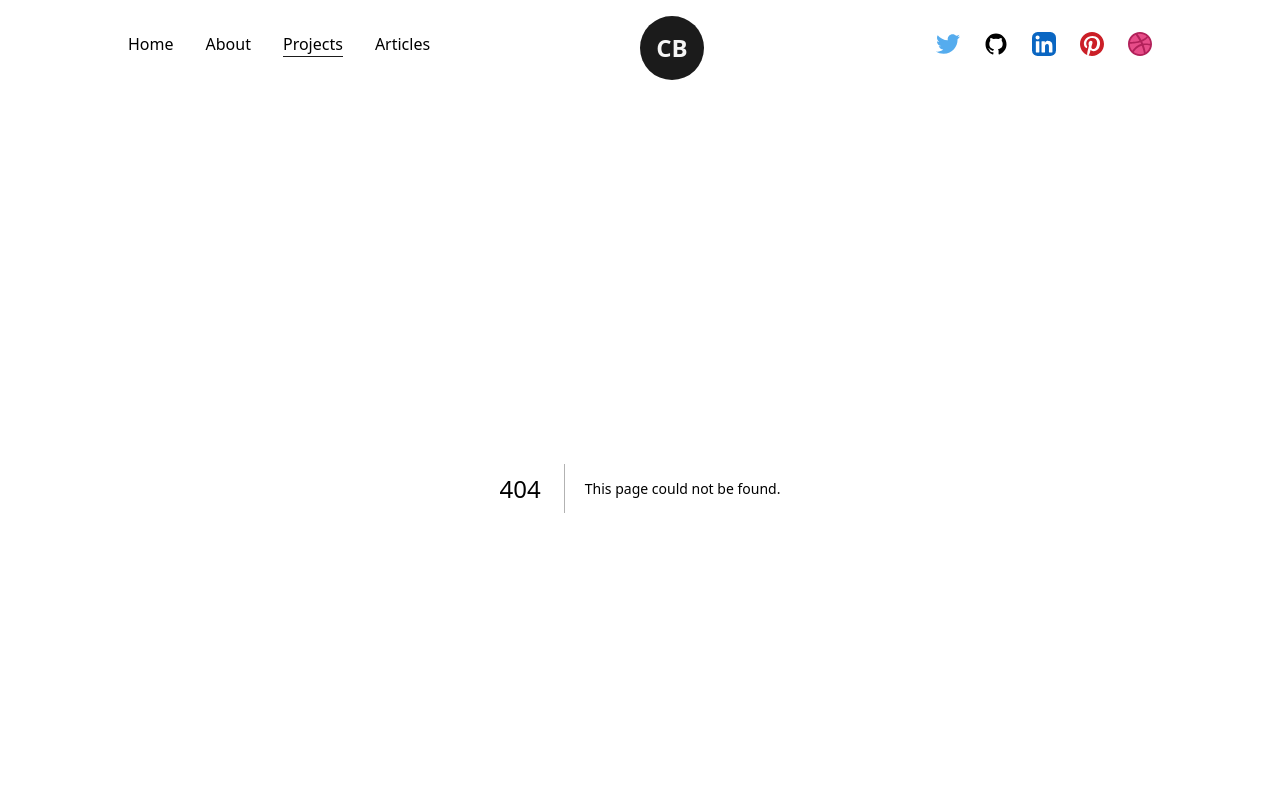
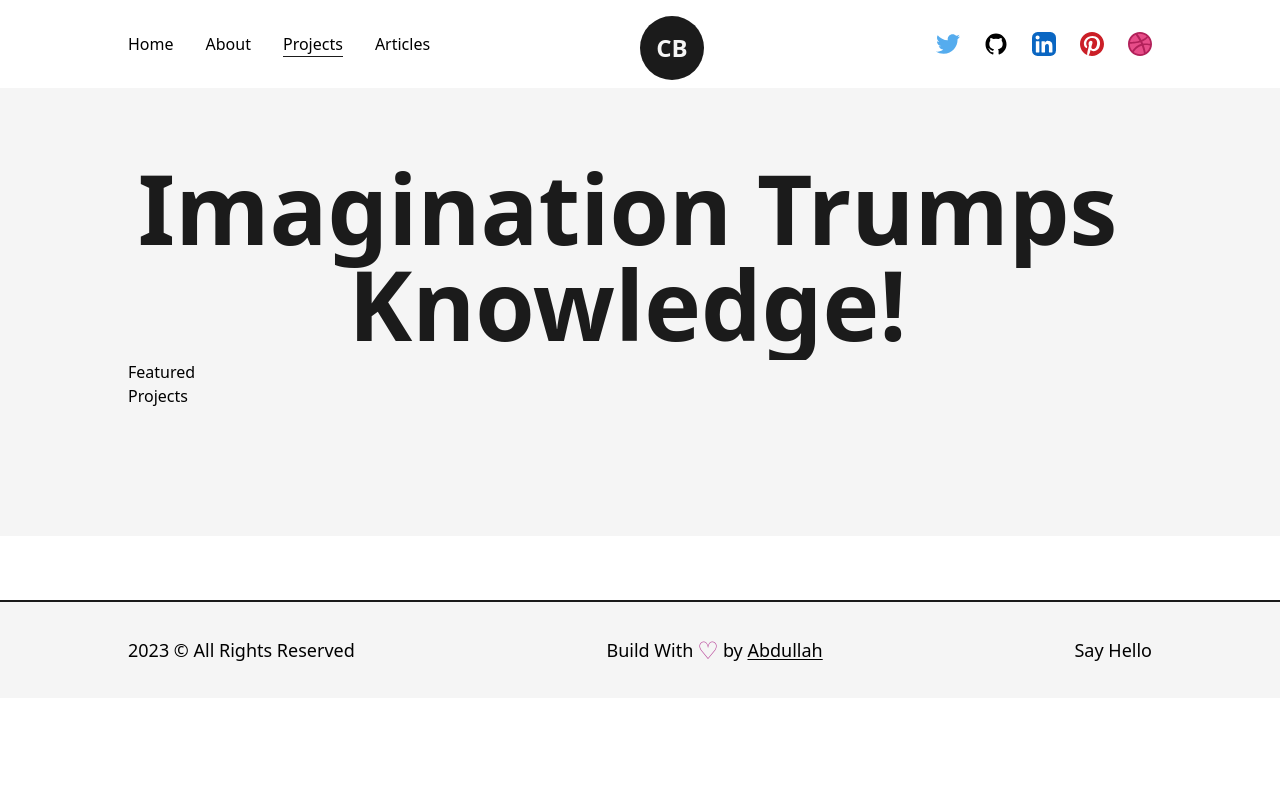
Before and after one commit to Abdullah-Younus/Portfolio, a Next.js app: page /projects in a window 1280 px wide. Before the commit this address had no page. Shown: the top 800 px of the page. Built offline with nearby package versions, Linux system fonts and the light colour scheme.

Commit message:
local changes

```diff
--- /dev/null
+++ b/src/app/projects/page.tsx
@@ -0,0 +1,22 @@
+import AnimatedText from '@/components/AnimatedText';
+import Layout from '@/components/Layout';
+import React from 'react';
+
+const page = () => {
+    return (
+        <section className='w-full mb-16 flex flex-col items-center justify-center'>
+            <Layout className="pt-16">
+                <AnimatedText text="Imagination Trumps Knowledge!"/>
+
+                <div className='grid grid-cols-12 gap-24'>
+                    <div>
+                         Featured Projects
+                    </div>
+                </div>
+
+            </Layout>
+        </section>
+    )
+}
+
+export default page;
```
